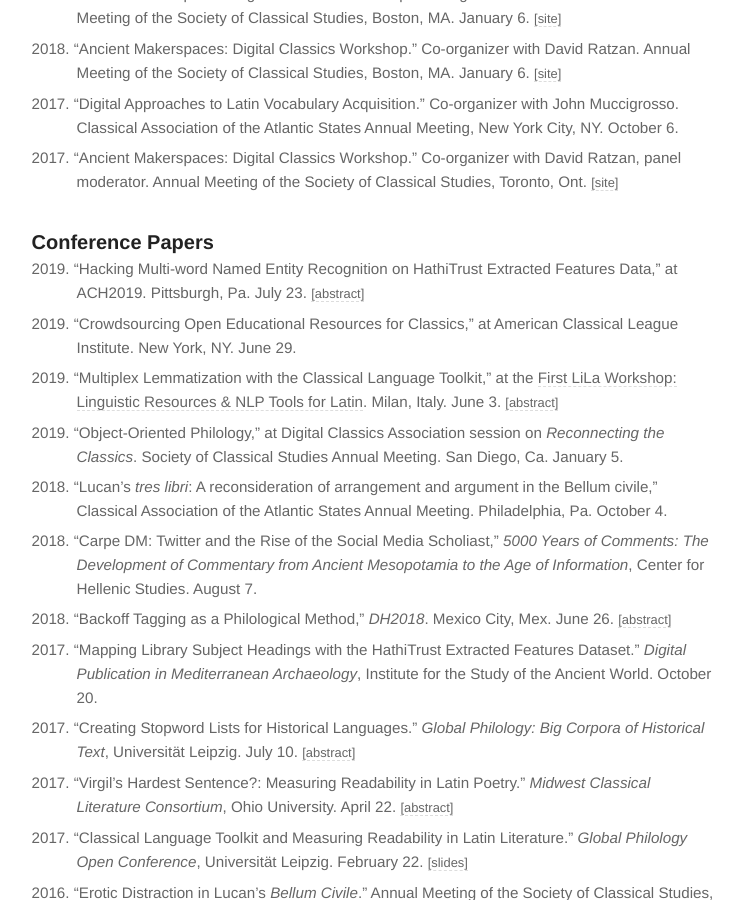
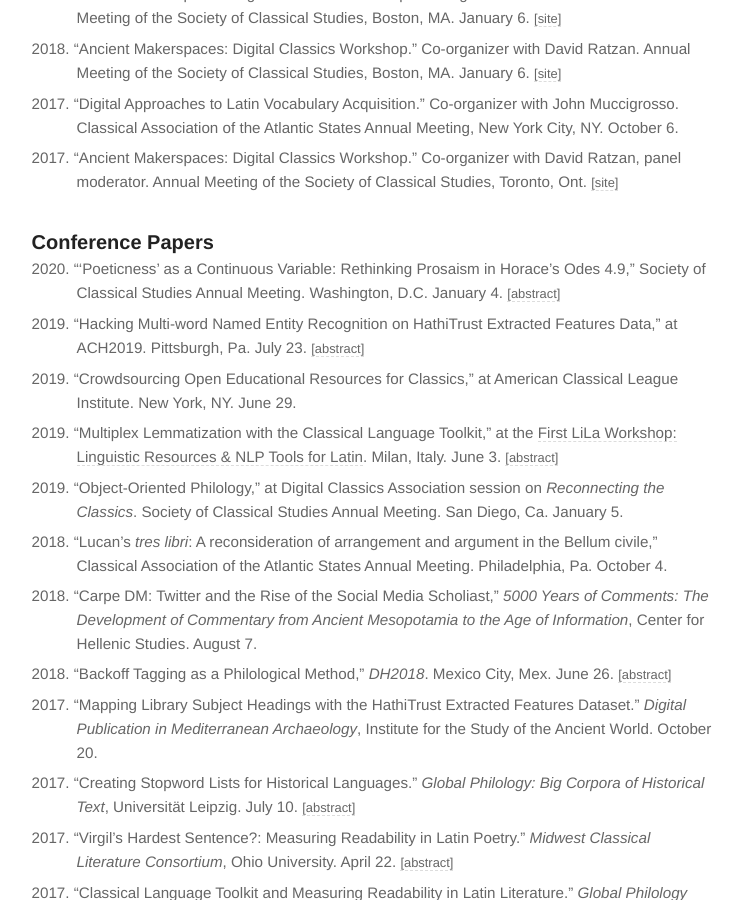
Before and after one commit to diyclassics/diyclassics.github.io, a Jekyll site: the page built from cv.md, in a window 1280 px wide and 900 px high, scrolled down 2389 px. Shown: the whole window, without its empty margins (266-1009 px from the left). Built offline with Jekyll 4.4.1, drawn with Linux system fonts in a browser that asks for light colours.

Commit message:
Update posts, cv

```diff
--- a/cv.md
+++ b/cv.md
@@ -99,6 +99,7 @@
 
 ### Conference Papers
 
+- 2020\. "'Poeticness' as a Continuous Variable: Rethinking Prosaism in Horace's Odes 4.9," Society of Classical Studies Annual Meeting. Washington, D.C. January 4. [[abstract]](../poeticness){:.cv-link}
 - 2019\. "Hacking Multi-word Named Entity Recognition on HathiTrust Extracted Features Data," at ACH2019. Pittsburgh, Pa. July 23. [[abstract]](../multiword-ner){:.cv-link}
 - 2019\. "Crowdsourcing Open Educational Resources for Classics," at American Classical League Institute. New York, NY. June 29.
 - 2019\. "Multiplex Lemmatization with the Classical Language Toolkit," at the [First LiLa Workshop: Linguistic Resources & NLP Tools for Latin](https://lila-erc.eu/events/). Milan, Italy. June 3. [[abstract]](../multiplex-lemmatization){:.cv-link}
```
